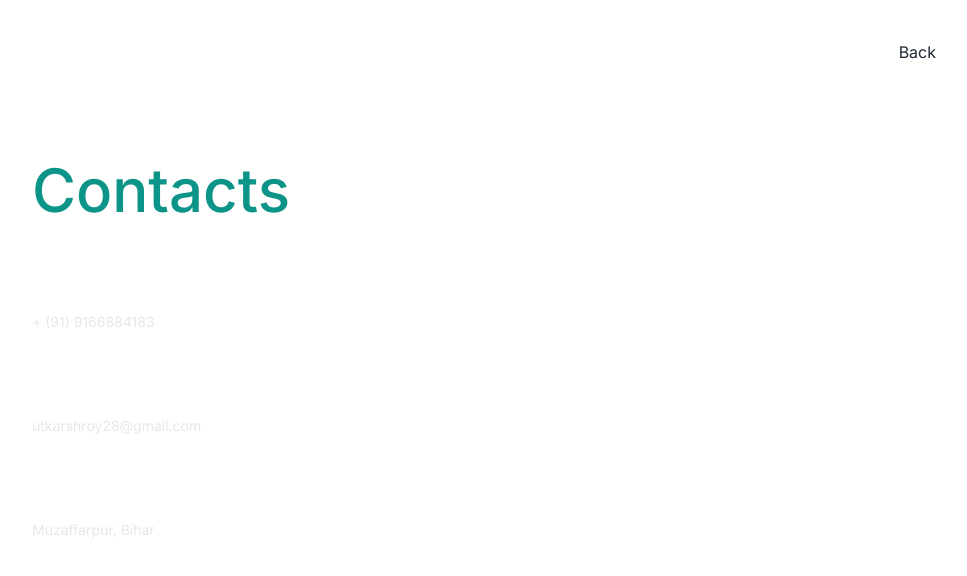
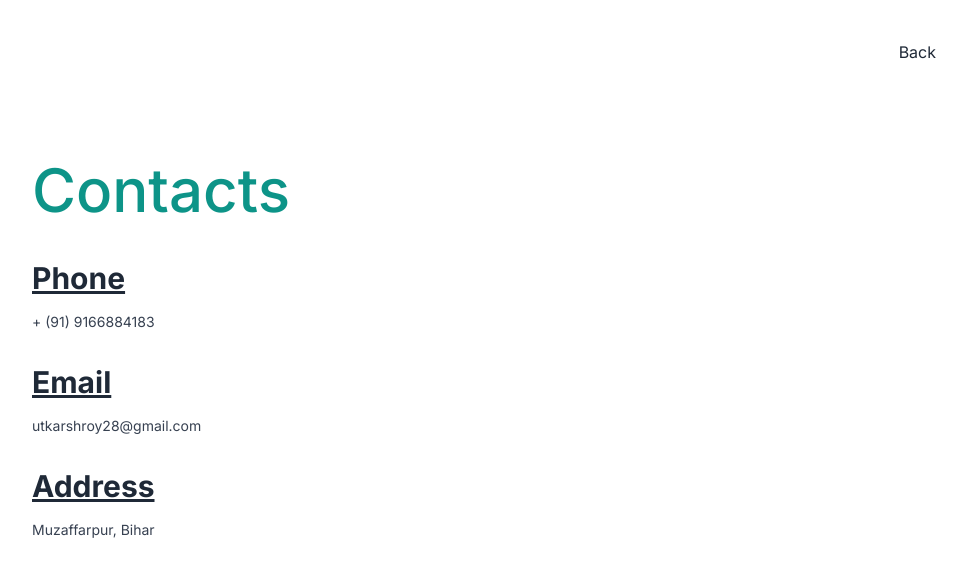
Before and after one commit to krutk/my-portfolio-v2, a Next.js app: page /contacts in a window 1280 px wide. Shown: the top 576 px of the page, without its empty margins (168-1135 px from the left). Built offline with nearby package versions, Linux system fonts and the light colour scheme.

Commit message:
fixed text color in light theme

```diff
--- a/app/contacts/page.js
+++ b/app/contacts/page.js
@@ -26,17 +26,17 @@ const Contacts = () => {
             <h2 className="text-5xl py-2 text-teal-600 font-medium dark:text-teal-400 md:text-6xl">
               Contacts
             </h2>
-            <div className="mt-8 text-left text-white ">
+            <div className="mt-8 text-left text-gray-800 dark:text-gray-200 ">
               <h3 className="text-xl  md:text-3xl font-bold mb-4 underline">Phone</h3>
-              <p className="text-sm text-gray-200">+ (91) 9166884183</p>
+              <p className="text-sm text-gray-700 dark:text-gray-200">+ (91) 9166884183</p>
             </div>
-            <div className="mt-8 text-left text-white">
+            <div className="mt-8 text-left text-gray-800 dark:text-gray-200">
               <h3 className="text-xl  md:text-3xl font-bold mb-4 underline">Email</h3>
-              <p className="text-sm text-gray-200">utkarshroy28@gmail.com</p>
+              <p className="text-sm text-gray-700 dark:text-gray-200">utkarshroy28@gmail.com</p>
             </div>
-            <div className="mt-8 text-left text-white">
+            <div className="mt-8 text-left text-gray-800 dark:text-gray-200">
               <h3 className="text-xl  md:text-3xl font-bold mb-4 underline">Address</h3>
-              <p className="text-sm text-gray-200">Muzaffarpur, Bihar</p>
+              <p className="text-sm text-gray-700 dark:text-gray-200">Muzaffarpur, Bihar</p>
             </div>
           </div>
         </section>
```
